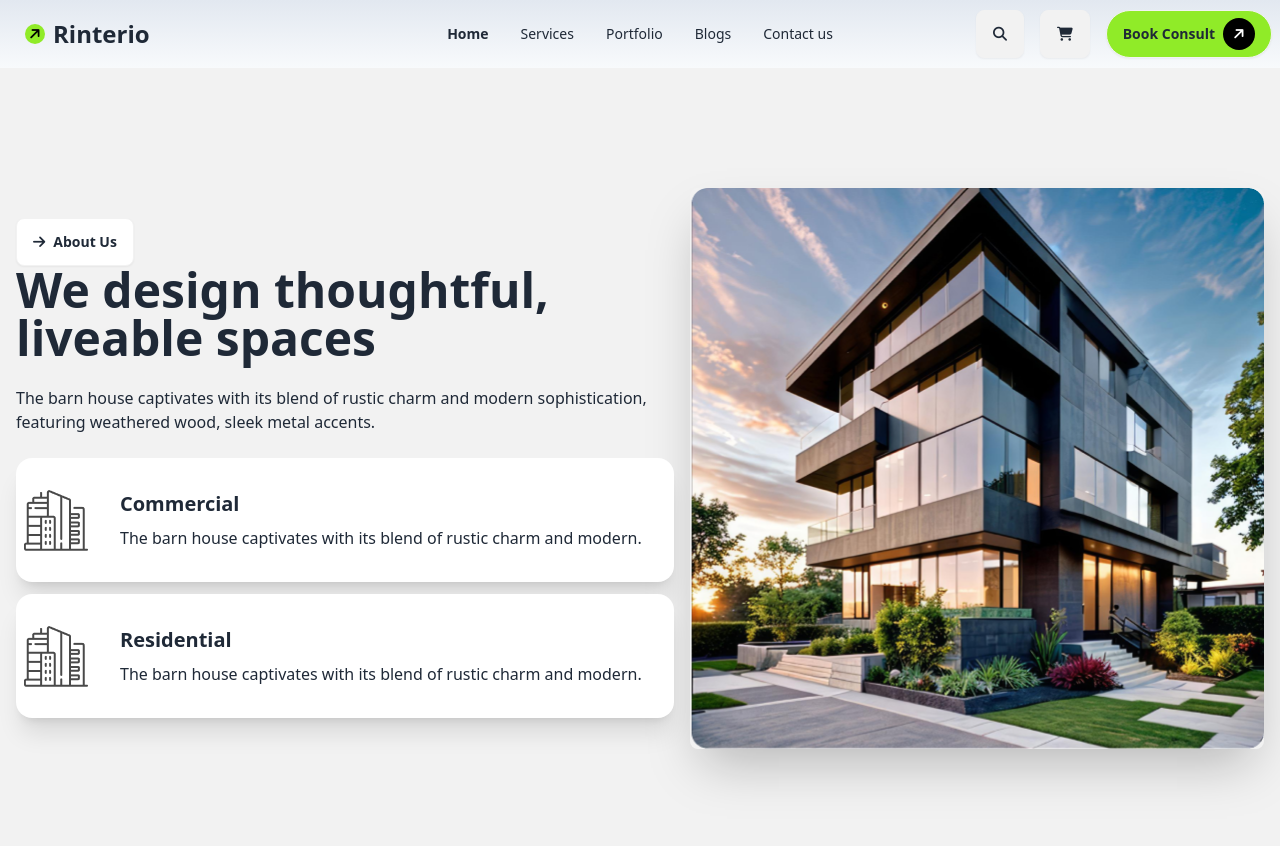
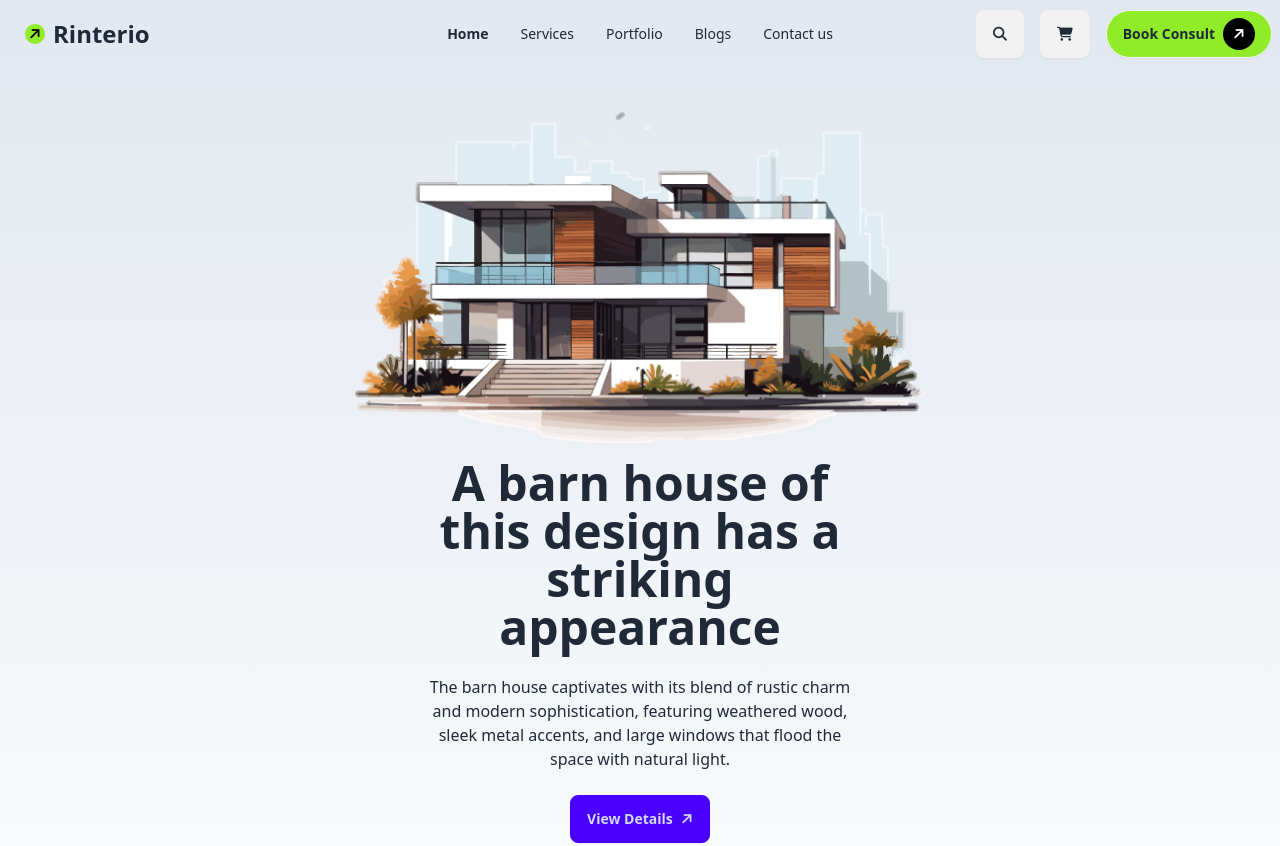
Before and after one commit to programer-akram/Architect-firm, a plain HTML site: page index.html in a window 1280 px wide. Shown: the top 846 px of the page. Drawn offline with nearby package versions, Linux system fonts and the light colour scheme.

```diff
--- a/index.html
+++ b/index.html
@@ -55,7 +55,7 @@
     </nav>
 
     <!-- banner start -->
-    <!-- <div class="hero  min-h-screen">
+    <div class="hero  min-h-screen">
         <div class="hero-content text-center flex-col">
             <div><img src="./assets/banner.png" alt=""></div>
           <div class="max-w-md">
@@ -66,7 +66,7 @@
             <button class="btn btn-primary">View Details<i class="fa-solid fa-arrow-right -rotate-45 " ></i></button>
           </div>
         </div>
-      </div> -->
+      </div>
 
 </header>
 
```
